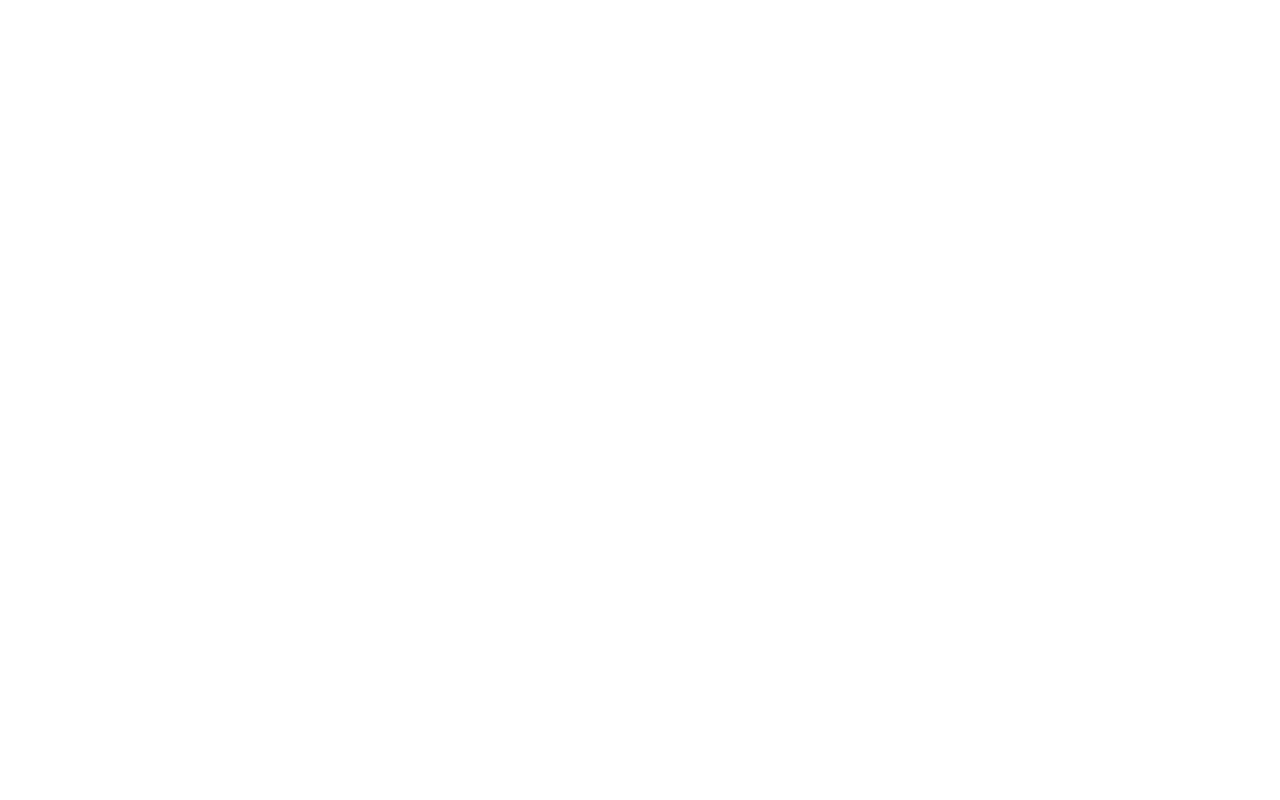
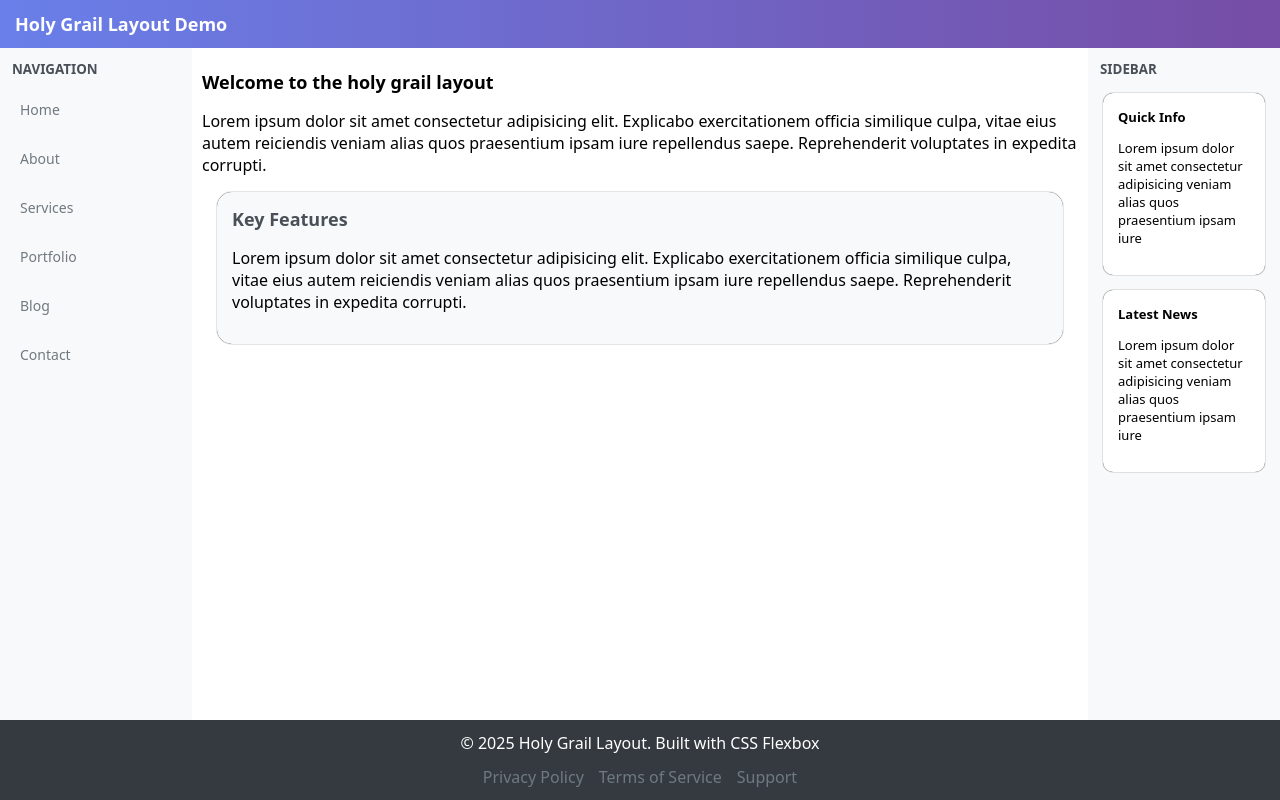
Before and after one commit to MosheLevC/techtroop-assignments, a plain HTML site: page 26-05-26_css-flexbox-and-layouts/layout-exercises/exercise1.html in a window 1280 px wide. Drawn offline with Linux system fonts and the light colour scheme.

Commit message:
finished exercise 1: Holy Grail layout

```diff
--- a/26-05-26_css-flexbox-and-layouts/layout-exercises/exercise1.html
+++ b/26-05-26_css-flexbox-and-layouts/layout-exercises/exercise1.html
@@ -4,7 +4,184 @@
     <meta charset="UTF-8" />
     <meta name="viewport" content="width=device-width, initial-scale=1.0" />
     <title>Holy Grail layout</title>
-    <style></style>
+    <style>
+      body {
+        margin: 0;
+        height: 100vh;
+        font-family:
+          system-ui,
+          -apple-system,
+          BlinkMacSystemFont,
+          "Segoe UI",
+          Roboto,
+          Oxygen,
+          Ubuntu,
+          Cantarell,
+          "Open Sans",
+          "Helvetica Neue",
+          sans-serif;
+      }
+      header {
+        background: linear-gradient(90deg, #697fe9 0%, #764da5 100%);
+      }
+      header > h1 {
+        color: white;
+        margin-left: 15px;
+      }
+      h1 {
+        font-size: large;
+      }
+      h2 {
+        font-size: smaller;
+        margin: 0;
+      }
+      footer {
+        background-color: #343a40;
+        display: flex;
+        flex-direction: column;
+        flex-shrink: 0;
+        align-items: center;
+        height: 80px;
+        justify-content: space-evenly;
+      }
+      footer > p {
+        color: white;
+        margin: 0;
+      }
+      .links {
+        display: flex;
+        gap: 15px;
+      }
+      .links > a {
+        display: inline-block;
+        color: #707981;
+        text-decoration: none;
+      }
+      aside {
+        background-color: #f8f9fa;
+      }
+      aside > h2 {
+        margin: 12px;
+        color: #495057;
+      }
+      aside > ul {
+        padding: 0;
+        margin: 10px;
+      }
+      aside > ul > li {
+        margin-top: 10px;
+        list-style-type: none;
+        display: flex;
+      }
+      aside > ul > li > a {
+        text-decoration: none;
+        font-size: 14px;
+        color: #707981;
+        padding: 10px;
+        flex: 1;
+      }
+      .navbar {
+        min-width: 15%;
+      }
+      .container {
+        display: flex;
+        flex-direction: column;
+        height: 100vh;
+      }
+      .container > main {
+        display: flex;
+      }
+      main {
+        flex: 1;
+        display: flex;
+        min-height: 0;
+      }
+      .content {
+        padding: 10px;
+        flex: 1;
+      }
+      .features {
+        margin: 15px;
+        padding: 15px;
+        border-radius: 15px;
+        box-shadow: 0 0 1px;
+        background-color: #f8f9fa;
+      }
+      .features > h1 {
+        margin: 0;
+        color: #495057;
+      }
+      .sidebar {
+        flex: 0;
+        min-width: 15%;
+      }
+      .sidebar > h2 {
+        color: #495057;
+      }
+      .sidebar-texbox {
+        margin: 15px;
+        padding: 15px;
+        border-radius: 10px;
+        box-shadow: 0 0 1px;
+        background-color: white;
+      }
+      .sidebar-texbox > h2 {
+        font-size: 13px;
+      }
+      .sidebar-texbox > p {
+        font-size: 13px;
+      }
+    </style>
   </head>
-  <body></body>
+  <body>
+    <div class="container">
+      <header><h1>Holy Grail Layout Demo</h1></header>
+      <main>
+        <aside class="navbar">
+          <h2>NAVIGATION</h2>
+          <ul>
+            <li><a href="#">Home</a></li>
+            <li><a href="#">About</a></li>
+            <li><a href="#">Services</a></li>
+            <li><a href="#">Portfolio</a></li>
+            <li><a href="#">Blog</a></li>
+            <li><a href="#">Contact</a></li>
+          </ul>
+        </aside>
+        <div class="content">
+          <h1>Welcome to the holy grail layout</h1>
+          <p>
+            Lorem ipsum dolor sit amet consectetur adipisicing elit. Explicabo exercitationem officia similique culpa, vitae eius autem reiciendis
+            veniam alias quos praesentium ipsam iure repellendus saepe. Reprehenderit voluptates in expedita corrupti.
+          </p>
+          <div class="features">
+            <h1>Key Features</h1>
+            <p>
+              Lorem ipsum dolor sit amet consectetur adipisicing elit. Explicabo exercitationem officia similique culpa, vitae eius autem reiciendis
+              veniam alias quos praesentium ipsam iure repellendus saepe. Reprehenderit voluptates in expedita corrupti.
+            </p>
+          </div>
+        </div>
+        <aside class="sidebar">
+          <h2>SIDEBAR</h2>
+          <div class="sidebar-texbox">
+            <h2>Quick Info</h2>
+            <p>Lorem ipsum dolor sit amet consectetur adipisicing veniam alias quos praesentium ipsam iure</p>
+          </div>
+          <div class="sidebar-texbox">
+            <h2>Latest News</h2>
+            <p>Lorem ipsum dolor sit amet consectetur adipisicing veniam alias quos praesentium ipsam iure</p>
+          </div>
+        </aside>
+      </main>
+      <footer>
+        <p>© 2025 Holy Grail Layout. Built with CSS Flexbox</p>
+        <div class="links">
+          <a href="#">Privacy Policy</a>
+          <a href="#">Terms of Service</a>
+          <a href="#">Support</a>
+        </div>
+      </footer>
+    </div>
+  </body>
 </html>
```
